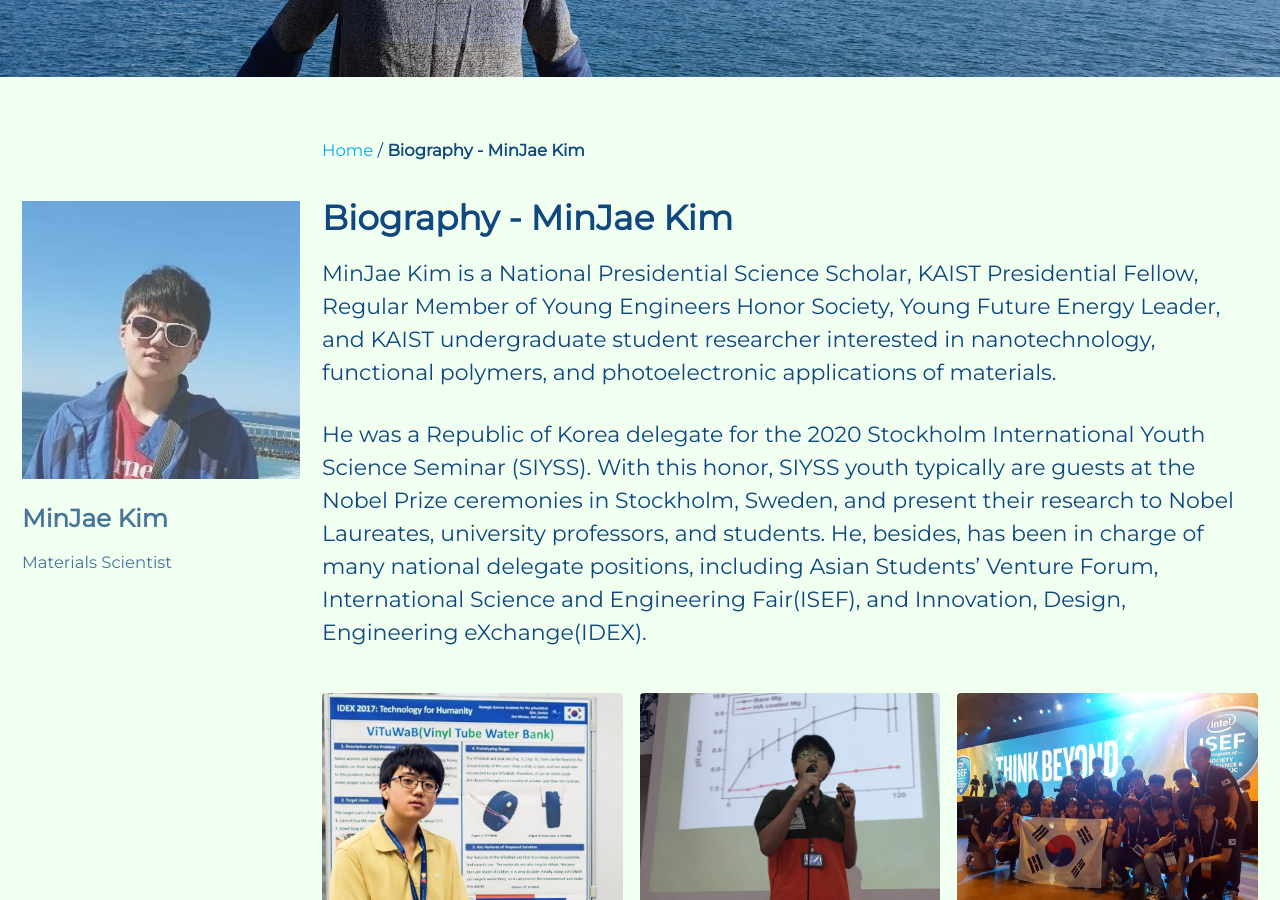
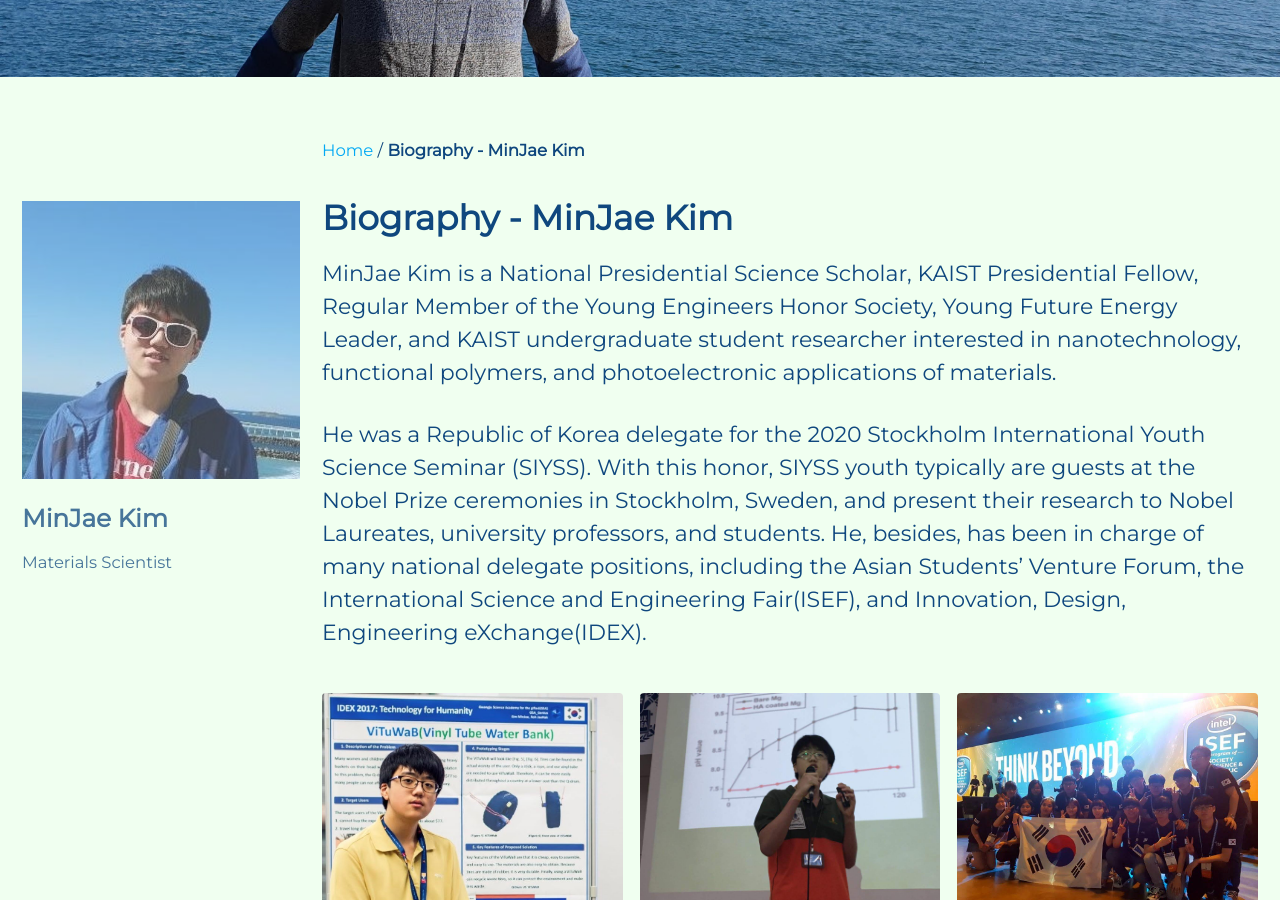
Before and after one commit to mj3259/mj3259.github.io, a Jekyll site: the page built from _pages/about.md, in a window 1280 px wide and 900 px high, scrolled down 492 px. Built offline with Jekyll 4.4.1, drawn with Linux system fonts in a browser that asks for light colours; cached includes are drawn as plain includes.

Commit message:
Update about.md

```diff
--- a/_pages/about.md
+++ b/_pages/about.md
@@ -24,8 +24,8 @@ gallery:
 ---
 
 
-MinJae Kim is a National Presidential Science Scholar, KAIST Presidential Fellow, Regular Member of Young Engineers Honor Society, Young Future Energy Leader, and KAIST undergraduate student researcher interested in nanotechnology, functional polymers, and photoelectronic applications of materials.
+MinJae Kim is a National Presidential Science Scholar, KAIST Presidential Fellow, Regular Member of the Young Engineers Honor Society, Young Future Energy Leader, and KAIST undergraduate student researcher interested in nanotechnology, functional polymers, and photoelectronic applications of materials.
 
-He was a Republic of Korea delegate for the 2020 Stockholm International Youth Science Seminar (SIYSS). With this honor, SIYSS youth typically are guests at the Nobel Prize ceremonies in Stockholm, Sweden, and present their research to Nobel Laureates, university professors, and students. He, besides, has been in charge of many national delegate positions, including Asian Students’ Venture Forum, International Science and Engineering Fair(ISEF), and Innovation, Design, Engineering eXchange(IDEX).
+He was a Republic of Korea delegate for the 2020 Stockholm International Youth Science Seminar (SIYSS). With this honor, SIYSS youth typically are guests at the Nobel Prize ceremonies in Stockholm, Sweden, and present their research to Nobel Laureates, university professors, and students. He, besides, has been in charge of many national delegate positions, including the Asian Students’ Venture Forum, the International Science and Engineering Fair(ISEF), and Innovation, Design, Engineering eXchange(IDEX).
 
 {% include gallery id="gallery"  %}
```
